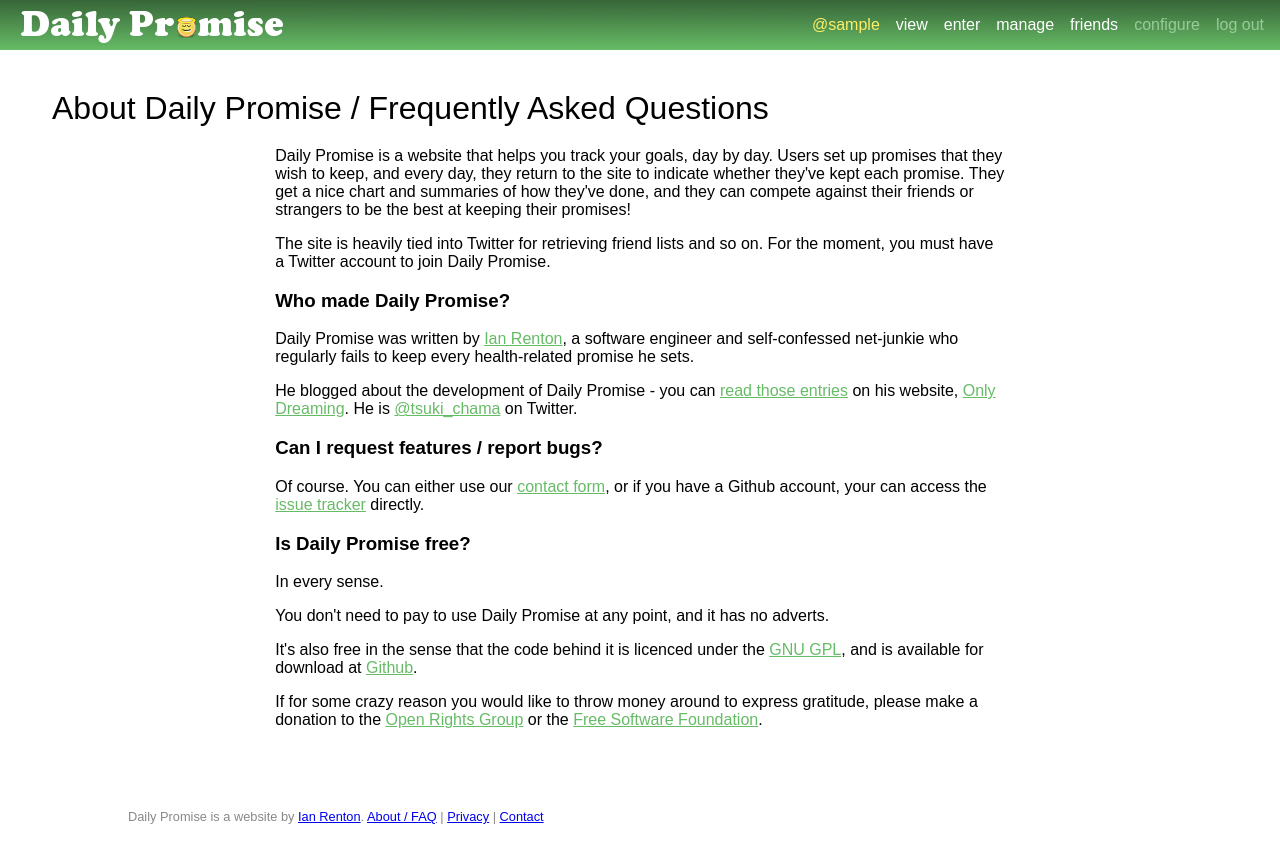
After one commit to ianrenton/DailyPromise, a PHP site: page /about in a window 1280 px wide. The commit adds this page. Run offline with PHP 8.4, Linux system fonts and the light colour scheme; the visitor is signed in with stand-in values (Sample User, id 1); data that the repository does not hold is empty; some libraries are stand-ins or nearby versions.

Commit message:
Added boring crap (about, privacy).

```diff
--- /dev/null
+++ b/about.php
@@ -0,0 +1,30 @@
+<?php
+
+session_start();
+require_once('auth.php');
+require_once('config.php');
+require_once('common.php');
+
+// Titlebar text
+$titleText = " - About";
+
+$content = "<div class=\"centeredlistheader\">About Daily Promise / Frequently Asked Questions</div><div class=\"about\"";
+
+$content .= '<p>Daily Promise is a website that helps you track your goals, day by day.  Users set up promises that they wish to keep, and every day, they return to the site to indicate whether they\'ve kept each promise.  They get a nice chart and summaries of how they\'ve done, and they can compete against their friends or strangers to be the best at keeping their promises!</p>';
+$content .= '<p>The site is heavily tied into Twitter for retrieving friend lists and so on.  For the moment, you must have a Twitter account to join Daily Promise.</p>';
+$content .= '<h3>Who made Daily Promise?</h3>';
+$content .= '<p>Daily Promise was written by <a href="http://www.onlydreaming.net/about-me">Ian Renton</a>, a software engineer and self-confessed net-junkie who regularly fails to keep every health-related promise he sets.</p>';
+$content .= '<p>He blogged about the development of Daily Promise - you can <a href="http://www.onlydreaming.net/tag/daily-promise">read those entries</a> on his website, <a href="http://www.onlydreaming.net/">Only Dreaming</a>.  He is <a href="http://twitter.com/tsuki_chama">@tsuki_chama</a> on Twitter.</p>';
+$content .= '<h3>Can I request features / report bugs?</h3>';
+$content .= '<p>Of course.  You can either use our <a href="/contact">contact form</a>, or if you have a Github account, your can access the <a href="https://github.com/tsuki/DailyPromise/issues">issue tracker</a> directly.</p>';
+$content .= '<h3>Is Daily Promise free?</h3>';
+$content .= '<p>In every sense.</p>';
+$content .= '<p>You don\'t need to pay to use Daily Promise at any point, and it has no adverts.</p>';
+$content .= '<p>It\'s also free in the sense that the code behind it is licenced under the <a href="http://www.gnu.org/licenses/gpl.html">GNU GPL</a>, and is available for download at <a href="https://github.com/tsuki/DailyPromise">Github</a>.</p>';
+$content .= '<p>If for some crazy reason you would like to throw money around to express gratitude, please make a donation to the <a href="http://www.openrightsgroup.org/donate">Open Rights Group</a> or the <a href="https://my.fsf.org/donate">Free Software Foundation</a>.</p>';
+
+$content .= '</div>';
+
+include('html.inc');
+
+?>
--- a/default.css
+++ b/default.css
@@ -439,6 +439,15 @@ ul.friendslist li.friend div.friendpromises {
     color:#888888;
 }
 
+div.about {
+    width: 60%;
+    margin:0px auto 0px auto;
+}
+
+div.about p a {
+    color: #66bb66;
+}
+
 form.centeredform {
     width: 60%;
     margin:20px auto 20px auto;
@@ -567,3 +576,7 @@ div.tweetbox {
     font-size:0.8em;
     color:#888888;
 }
+
+#footer p a{
+    color: #66bb66;
+}
--- a/html.inc
+++ b/html.inc
@@ -17,6 +17,6 @@
 
 	<div id="<?php echo($contentPage); ?>content"><?php echo($content); ?></div>
 
-    <div id="footer">Daily Promise is a website by Ian Renton.</div>
+    <div id="footer">Daily Promise is a website by <a href="http://www.onlydreaming.net/about-me">Ian Renton</a>.  <a href="/about">About / FAQ</a> | <a href="/privacy">Privacy</a> | <a href="/contact">Contact</a></div>
 
 </body></html>
```
Also changed, not shown: privacy.php (added, +24 -0 lines), .htaccess.
